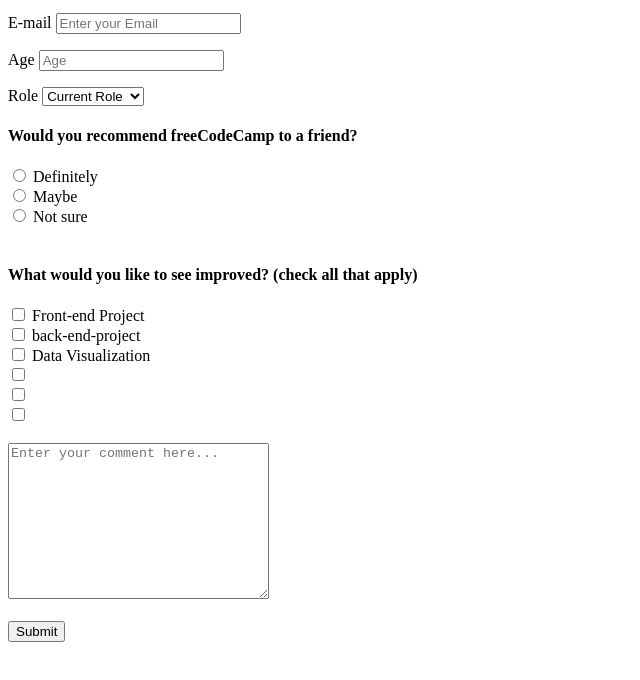
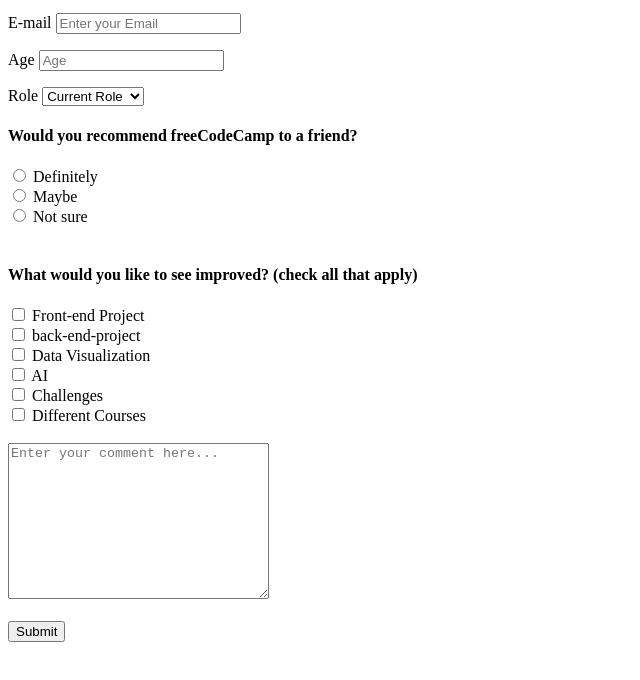
Before and after one commit to ismailhallirumuhammad/ismail-mertkantaroglu, a plain HTML site: page index.html in a window 1280 px wide. Shown: the part 104-784 px from the top of the page, without its empty margins (0-640 px from the left). Drawn offline with Linux system fonts and the light colour scheme.

Commit message:
html changes

```diff
--- a/index.html
+++ b/index.html
@@ -70,10 +70,13 @@
     <label for="data-visualization">Data Visualization</label>
     <br>
     <input type="checkbox" value="checkbox">
+    <label for="ai">AI</label>
     <br>
     <input type="checkbox" value="checkbox">
+    <label for="challenges">Challenges</label>
     <br>
     <input type="checkbox" value="checkbox">
+    <label for="different-courses">Different Courses</label>
 
     <br><br>
 
```
